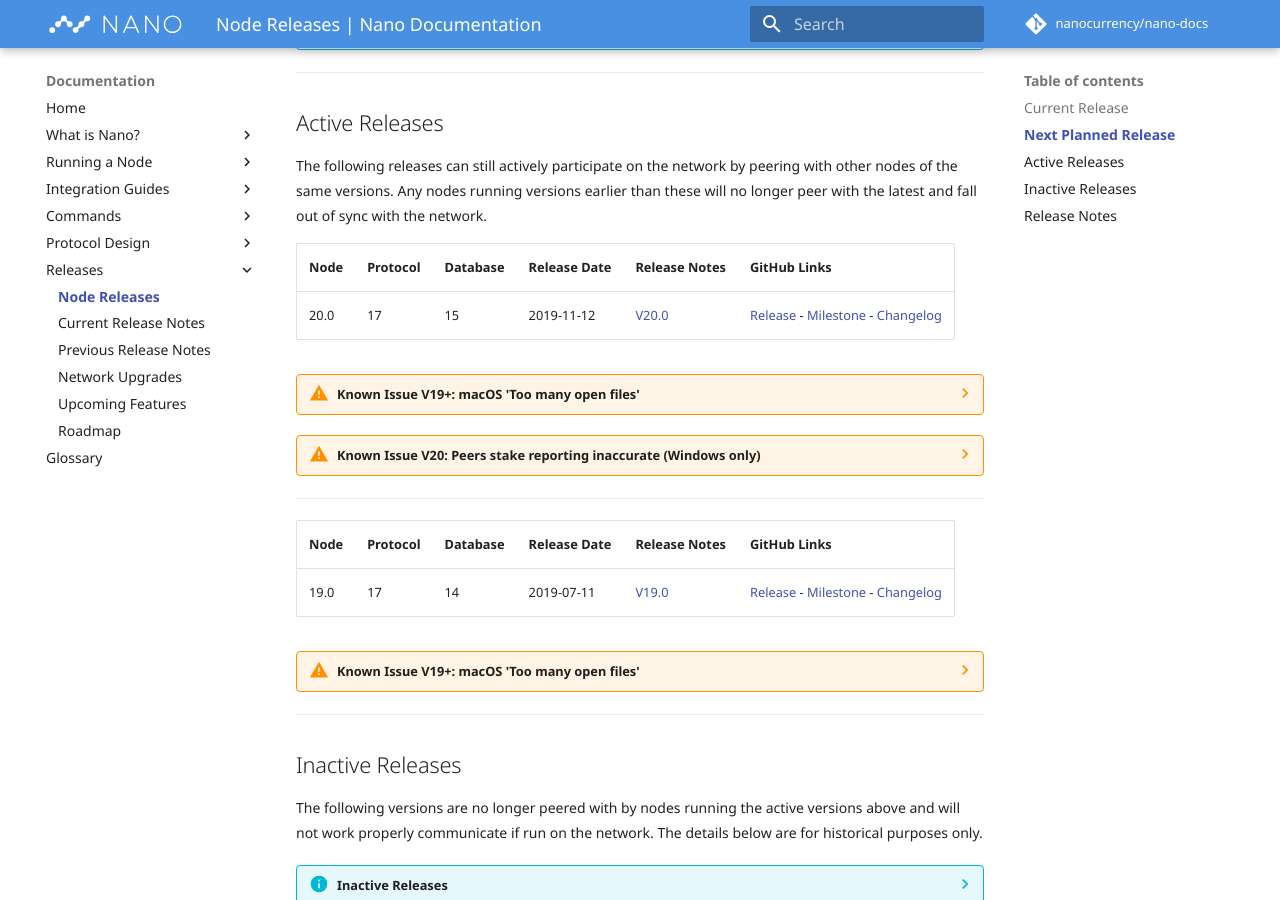
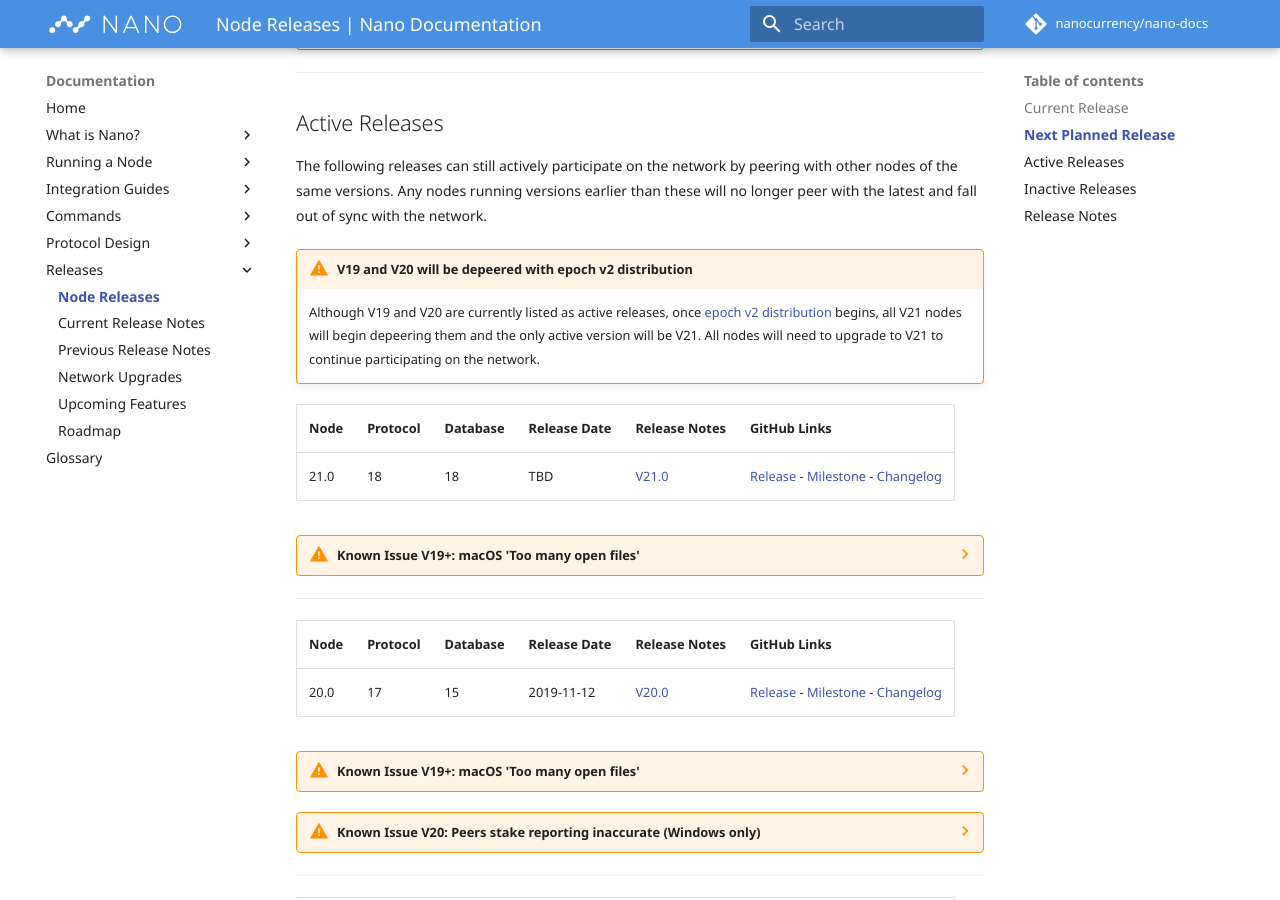
Before and after one commit to nanocurrency/nano-docs, an MkDocs documentation site: the page built from docs/releases/node-releases.md, in a window 1280 px wide and 900 px high, scrolled down 1426 px. Built offline with MkDocs 1.6.1 and Material for MkDocs 9.7.7, drawn with Linux system fonts in a browser that asks for light colours; comment, search, counter and statistics services are not loaded.

Commit message:
Add callout for de-peering v19/v20

```diff
--- a/docs/releases/node-releases.md
+++ b/docs/releases/node-releases.md
@@ -27,6 +27,13 @@
 
 ## Active Releases
 The following releases can still actively participate on the network by peering with other nodes of the same versions. Any nodes running versions earlier than these will no longer peer with the latest and fall out of sync with the network.
+
+!!! warning "V19 and V20 will be depeered with epoch v2 distribution"
+	Although V19 and V20 are currently listed as active releases, once [epoch v2 distribution](network-upgrades.md#increased-work-difficulty) begins, all V21 nodes will begin depeering them and the only active version will be V21. All nodes will need to upgrade to V21 to continue participating on the network.
+
+--8<-- "release-details-v21-0.md"
+
+---
 
 --8<-- "release-details-v20-0.md"
 
```
